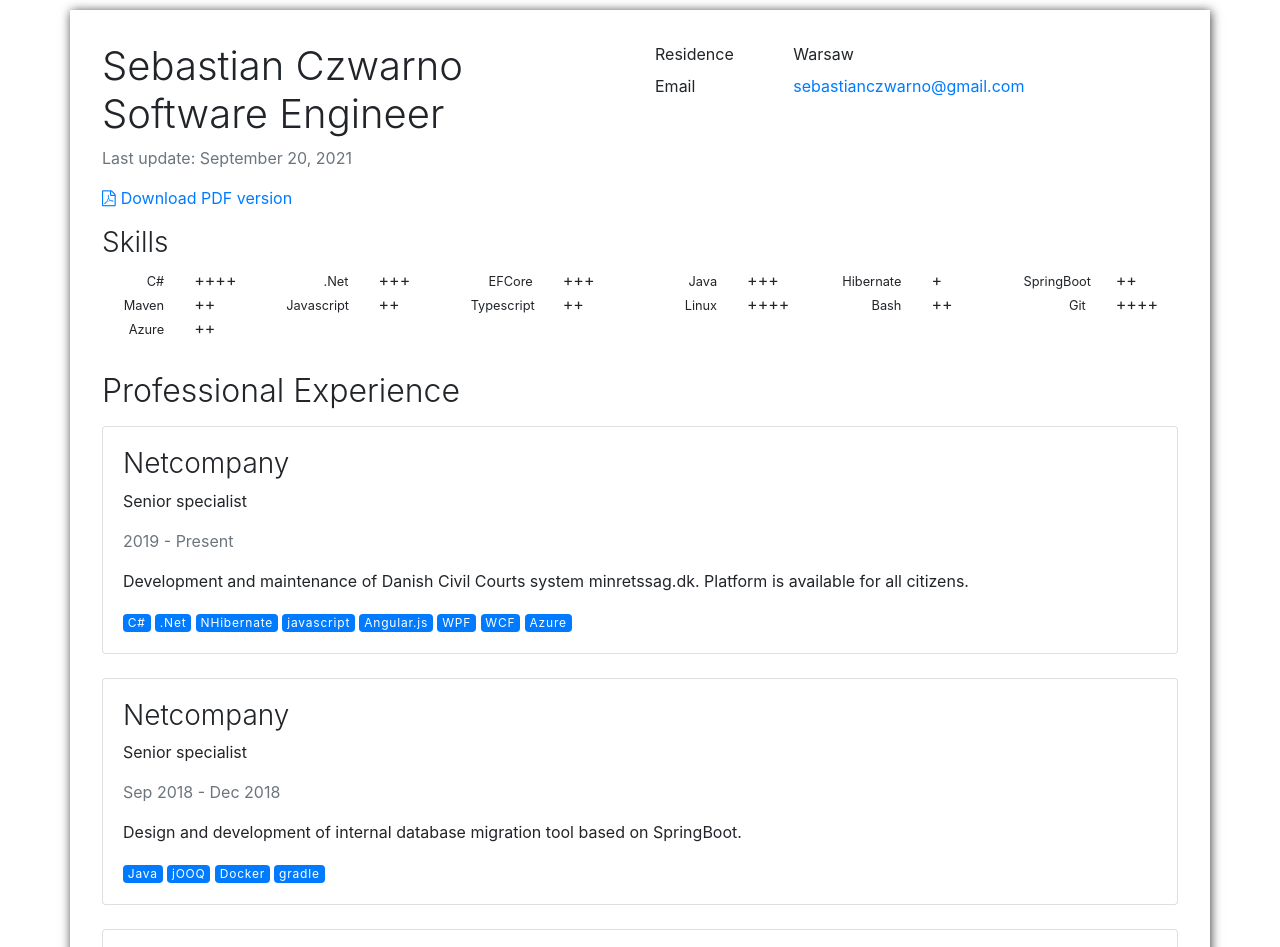
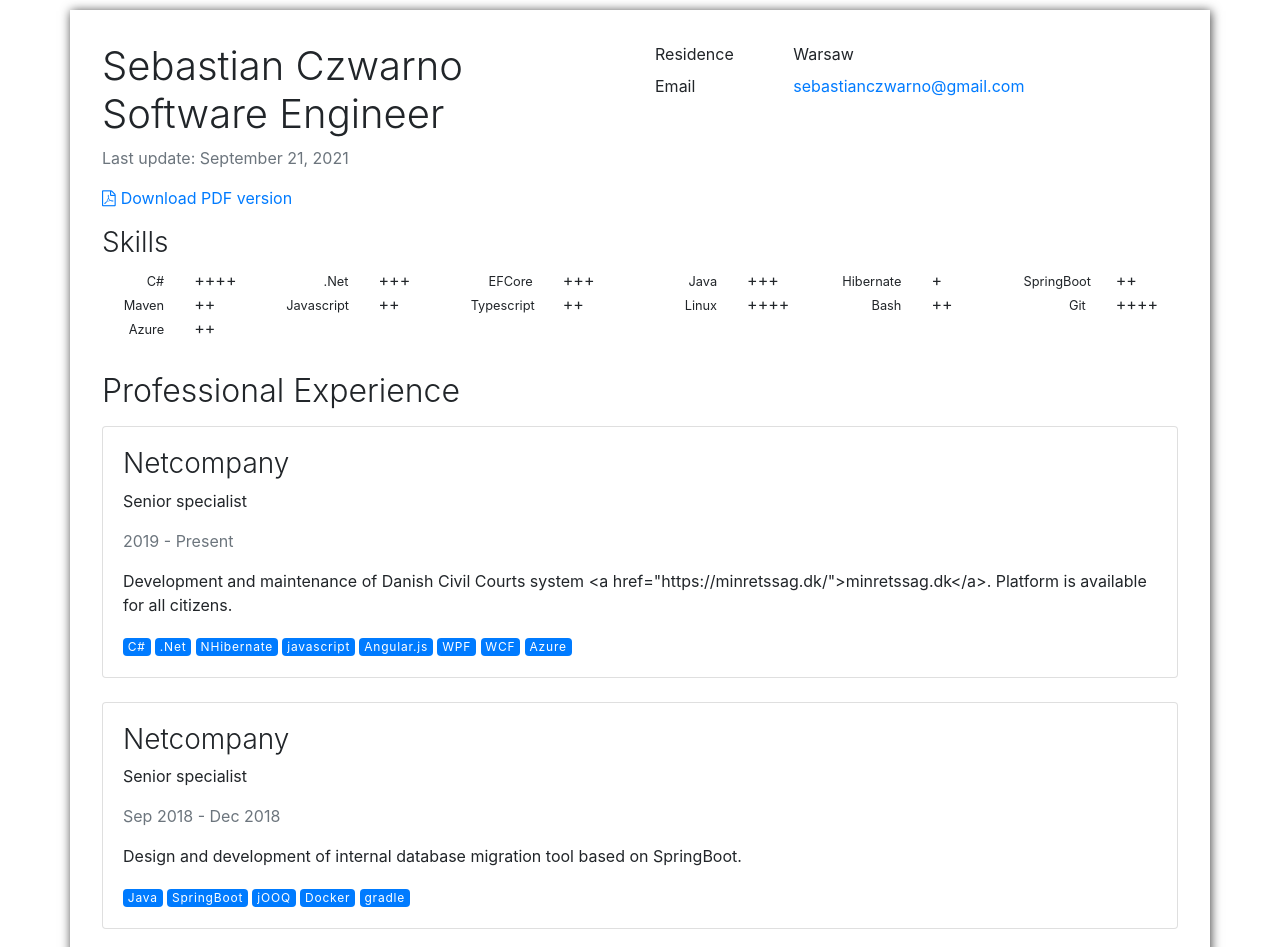
Before and after one commit to sebastianczwarno/cv, a plain HTML site: page index.html in a window 1280 px wide. Shown: the top 947 px of the page. Drawn offline with nearby package versions, Linux system fonts and the light colour scheme.

Commit message:
Deploying to gh-pages from  @ 48f8f3d1df411a41598d1aee45d9867099df298e 🚀

```diff
--- a/index.html
+++ b/index.html
@@ -18,7 +18,7 @@
             <div class="col-md-6 col-print-6">
                 <h1>Sebastian Czwarno<br />Software Engineer</h1>
                 <p>
-                    <time datetime="" class="text-muted">Last update: September 20, 2021</time>
+                    <time datetime="" class="text-muted">Last update: September 21, 2021</time>
                 </p>
                 <p>
                     <span class="screen"><a href="sebastian-czwarno.software-engineer.pdf"><i class="fa fa-file-pdf-o"
@@ -126,7 +126,7 @@
                 <p>Senior specialist</p>
                 <p class="text-muted">2019 - Present</p>
 
-                <p>Development and maintenance of Danish Civil Courts system minretssag.dk. Platform is available for all citizens.</p>
+                <p>Development and maintenance of Danish Civil Courts system &lt;a href=&quot;https://minretssag.dk/&quot;&gt;minretssag.dk&lt;/a&gt;. Platform is available for all citizens.</p>
 
                 <div>
                     <span class="badge badge-primary">C#</span>
@@ -150,6 +150,7 @@
 
                 <div>
                     <span class="badge badge-primary">Java</span>
+                    <span class="badge badge-primary">SpringBoot</span>
                     <span class="badge badge-primary">jOOQ</span>
                     <span class="badge badge-primary">Docker</span>
                     <span class="badge badge-primary">gradle</span>
```
Also changed, not shown: 1 other file.
